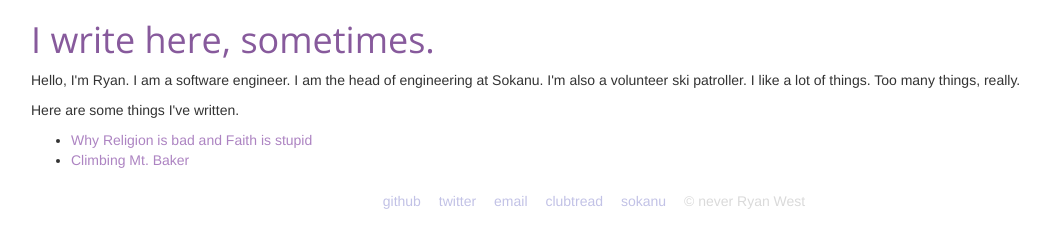
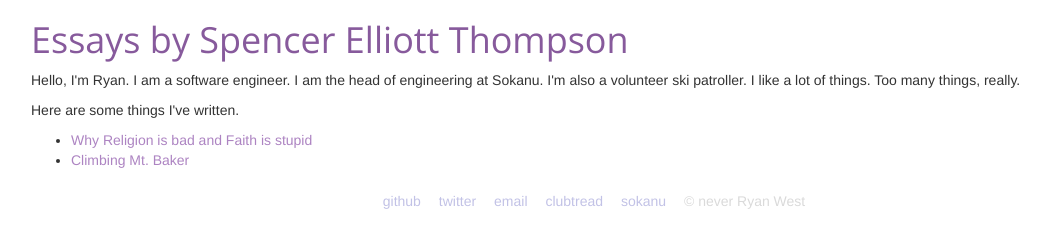
Before and after one commit to sthomps/sthomps.github.io, a plain HTML site: page index.html in a window 1280 px wide. Shown: the whole page, without its empty margins (39-1089 px from the left). Drawn offline with nearby package versions, Linux system fonts and the light colour scheme.

Commit message:
change title

```diff
--- a/index.html
+++ b/index.html
@@ -1,7 +1,7 @@
 <!DOCTYPE html>
 <html lang="en">
     <head>
-        <title>Essays by Spencer Elliott Thompson.</title>
+        <title>Essays by Spencer Elliott Thompson</title>
 
         <!-- CSS -->
         <link rel="stylesheet" type="text/css" href="static/libs/bootstrap/css/bootstrap.min.css">
@@ -25,7 +25,7 @@
     <body>
         <main class="container">
             <section>
-                <h1>I write here, sometimes.</h1>
+                <h1>Essays by Spencer Elliott Thompson</h1>
                 <p>Hello, I'm Ryan. I am a software engineer. I am the head of engineering at Sokanu. I'm also a volunteer ski patroller. I like a lot of things. Too many things, really.</p>
                 <p>Here are some things I've written.</p>
                 <ul>
```
